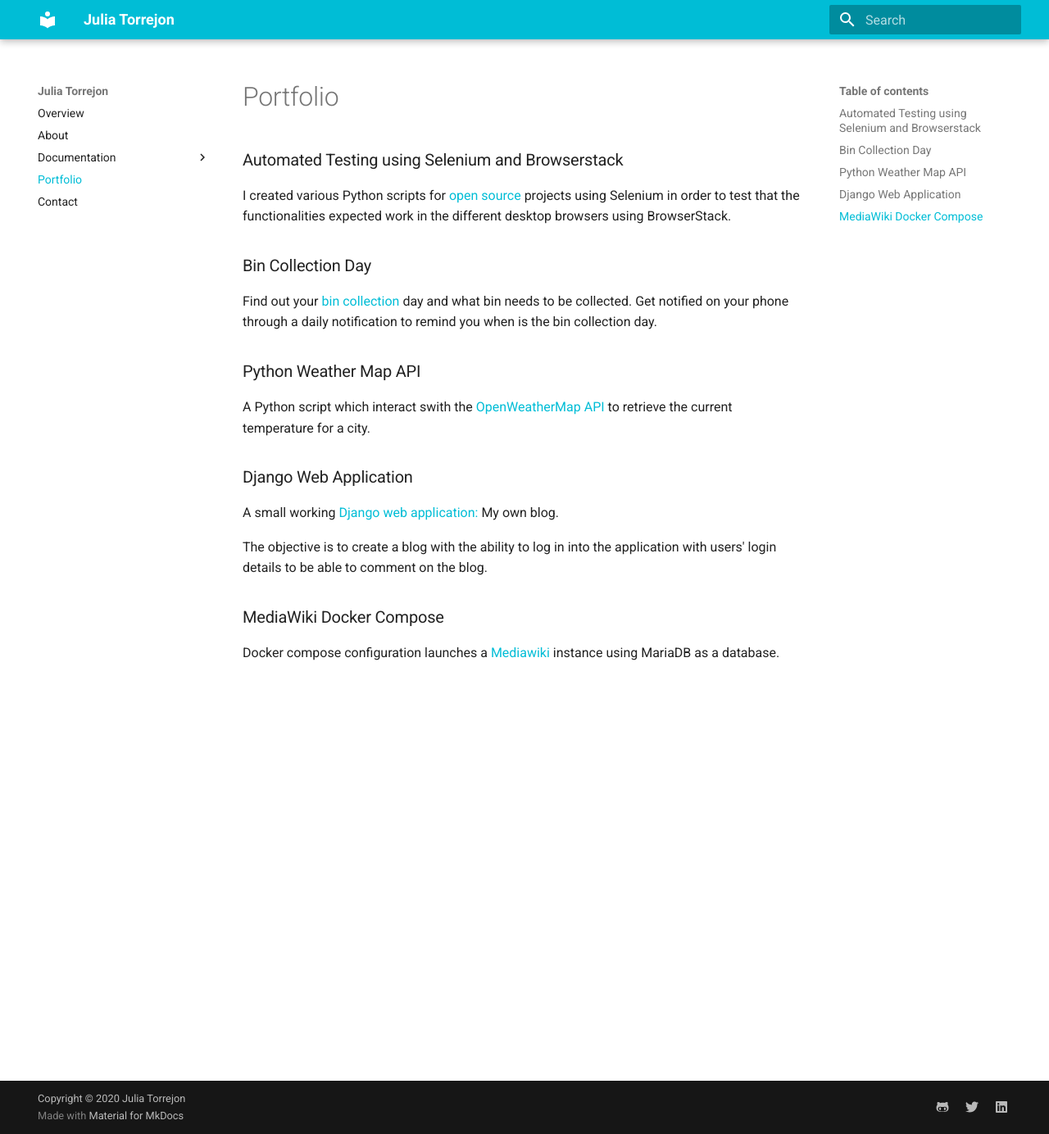
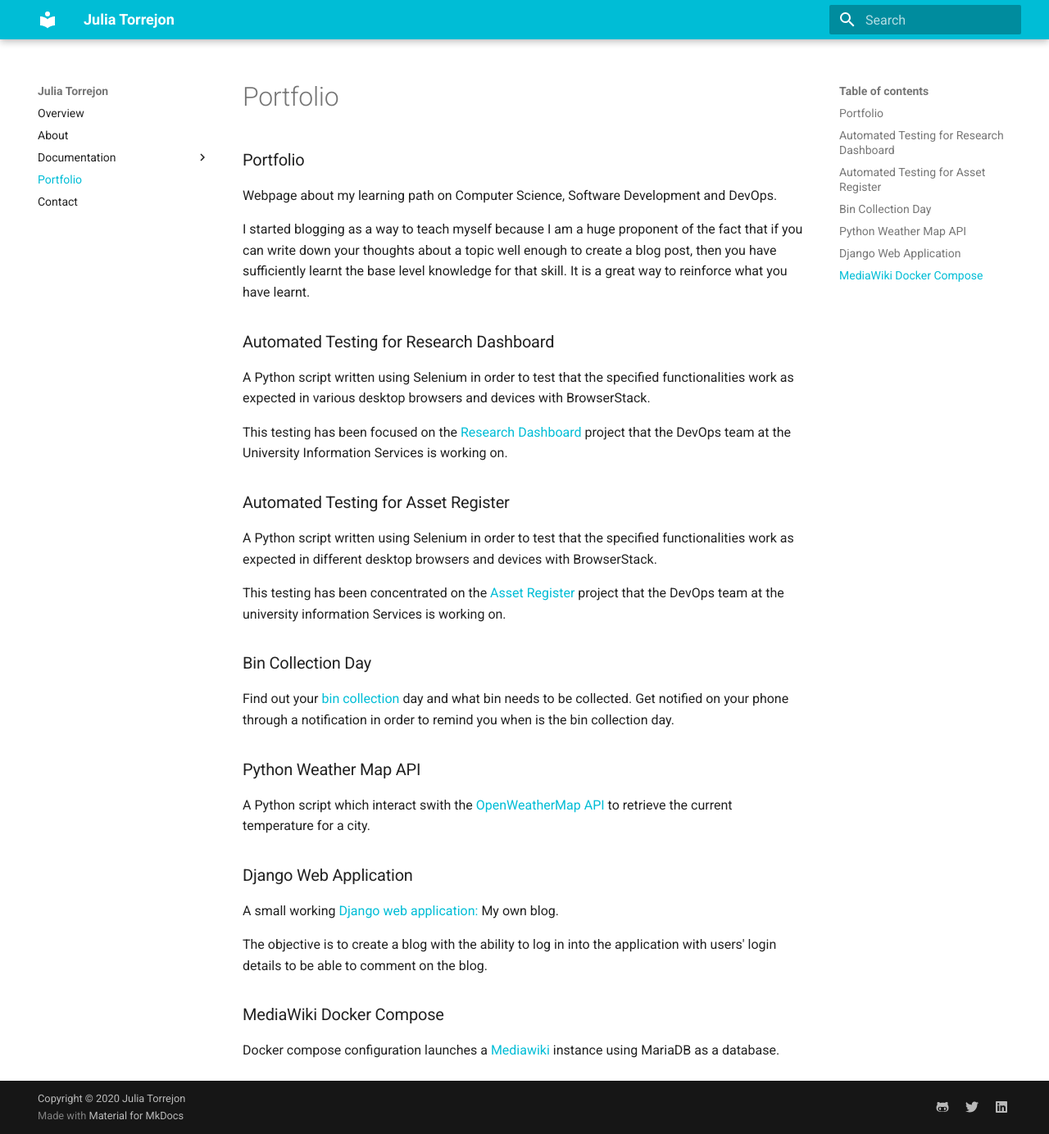
Before and after one commit to JuliaTorrejon/juliatorrejon, an MkDocs documentation site: the page built from docs/portfolio.md, in a window 1280 px wide and 1384 px high. Shown: the whole window at 82% size. Built offline with MkDocs 1.6.1 and Material for MkDocs 9.7.7, drawn with Linux system fonts in a browser that asks for light colours.

Commit message:
Update pages

```diff
--- a/docs/portfolio.md
+++ b/docs/portfolio.md
@@ -1,13 +1,33 @@
 # Portfolio
 
-### Automated Testing using Selenium and Browserstack
+### Portfolio
 
-I created various Python scripts for [open source](https://gitlab.developers.cam.ac.uk/) projects using Selenium in order to test that the functionalities expected work in the different desktop browsers using BrowserStack.
+Webpage about my learning path on Computer Science, Software Development and DevOps.
+
+I started blogging as a way to teach myself because I am a huge proponent of the fact that if you can write
+down your thoughts about a topic well enough to create a blog post, then you have sufficiently learnt the base
+level knowledge for that skill. It is a great way to reinforce what you have learnt.
+
+### Automated Testing for Research Dashboard
+
+A Python script written using Selenium in order to test that the specified functionalities work as expected in various
+desktop browsers and devices with BrowserStack.
+
+This testing has been focused on the [Research Dashboard](https://gitlab.developers.cam.ac.uk/jt654/automated-selenium-testing-browserstack-2) project that the DevOps team at the University
+Information Services is working on.
+
+### Automated Testing for Asset Register
+
+A Python script written using Selenium in order to test that the specified functionalities work as expected in
+different desktop browsers and devices with BrowserStack.
+
+This testing has been concentrated on the [Asset Register](https://gitlab.developers.cam.ac.uk/jt654/browserstack) project that the DevOps team at the university
+information Services is working on.
 
 ### Bin Collection Day
 
 Find out your [bin collection](https://github.com/JuliaTorrejon/bin_collection) day and what bin needs to be collected.
-Get notified on your phone through a daily notification to remind you when is the bin collection day.
+Get notified on your phone through a notification in order to remind you when is the bin collection day.
 
 ### Python Weather Map API
 
```
Also changed, not shown: docs/about.md (+3 -6 lines).
